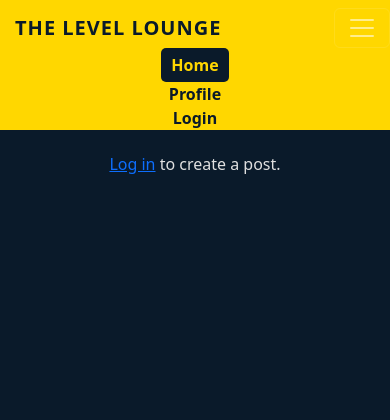
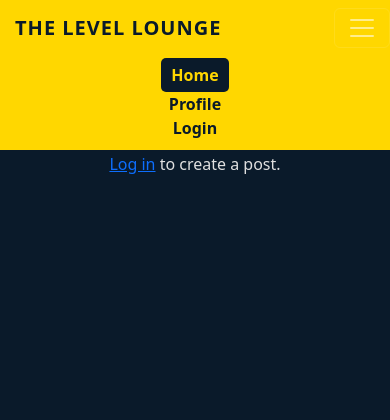
Before and after one commit to SimonMoynihan33/Level-Lounge, a Django app: page / in a window 390 px wide, after a click that opens the changed part. Shown: the top 420 px of the page. Run offline with Django 5.2, Linux system fonts and the light colour scheme; data that the repository does not hold is empty; some libraries are stand-ins or nearby versions; some web fonts are replaced.

Commit message:
Fix vertical spacing in nav links for mobile

```diff
--- a/static/css/style.css
+++ b/static/css/style.css
@@ -266,6 +266,8 @@ html, body {
 @media (max-width: 768px) {
     .navbar-nav {
         text-align: center;
+        margin-top: 10px !important;
+        margin-bottom: 10px !important;
     }
 
     .ms-auto {
--- a/templates/base.html
+++ b/templates/base.html
@@ -37,7 +37,7 @@
                         <span class="navbar-toggler-icon"></span>
                     </button>
                     <div class="collapse navbar-collapse" id="navbarText">
-                        <ul class="navbar-nav w-100 justify-content-between">
+                        <ul class="navbar-nav nav-list w-100 justify-content-between">
                             <!-- Left aligned links -->
                             <li class="nav-item">
                                 <a class="nav-link {% if request.path == home_url %}active{% endif %}"
@@ -120,8 +120,6 @@
                     </div>
                 </div>
             </div>
-
-
         </footer>
     </div>
 
```
Lines whose indentation alone changed are shown as unchanged.
